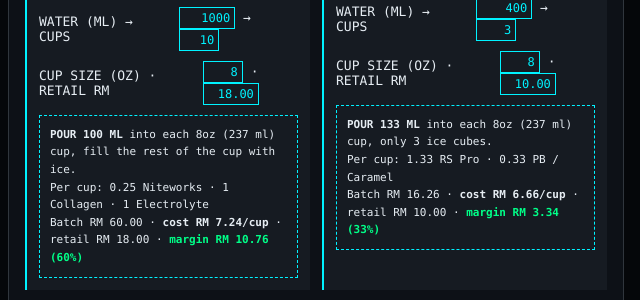
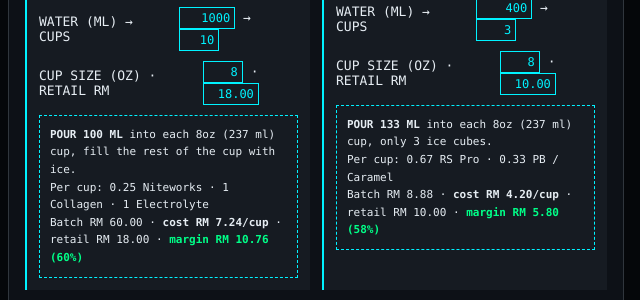
Before and after one commit to joeycoachie/recup-station-, a plain HTML site: page terminal.html in a window 1280 px wide. Shown: the part 1265-1565 px from the top of the page, 640-1280 px from the left. Drawn offline with Linux system fonts and the light colour scheme.

Commit message:
THE BUILD blend: 2 RS Pro scoops shared by 3 cups
Co-Authored-By: Claude Opus 5.5 <noreply@anthropic.com>

```diff
--- a/terminal.html
+++ b/terminal.html
@@ -391,7 +391,7 @@ const RECIPES = [
   { k: 'a', name: 'THE FLOW', sub: '8OZ MOBILITY · JUG', water: 1000, cups: 10, oz: 8, price: 18, iceNote: 'fill the rest of the cup with ice',
     ing: [['nite', 'Niteworks', 2.5, 0], ['col', 'Collagen', 10, 4], ['ele', 'Electrolyte', 10, 2]] },
   { k: 'b', name: 'THE BUILD', sub: '8OZ DENSITY · BLENDER', water: 400, cups: 3, oz: 8, price: 10, iceNote: 'only 3 ice cubes',
-    ing: [['rs', 'RS Pro', 4, 3.69], ['pb', 'PB / Caramel (per batch)', 1, 1.5]] },
+    ing: [['rs', 'RS Pro', 2, 3.69], ['pb', 'PB / Caramel (per batch)', 1, 1.5]] },
 ];
 const RV = (r, f) => v(`r${r.k}_${f}`);
 (function buildRecipes() {
```
